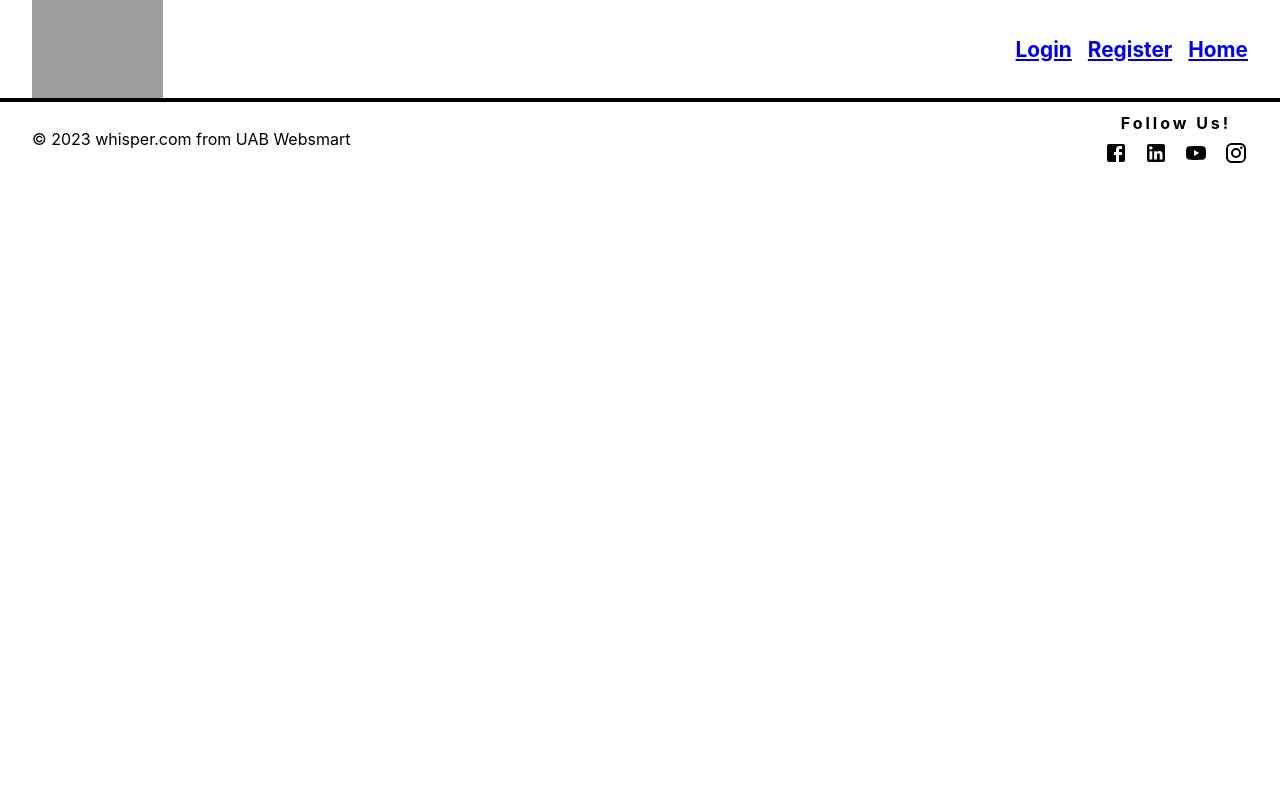
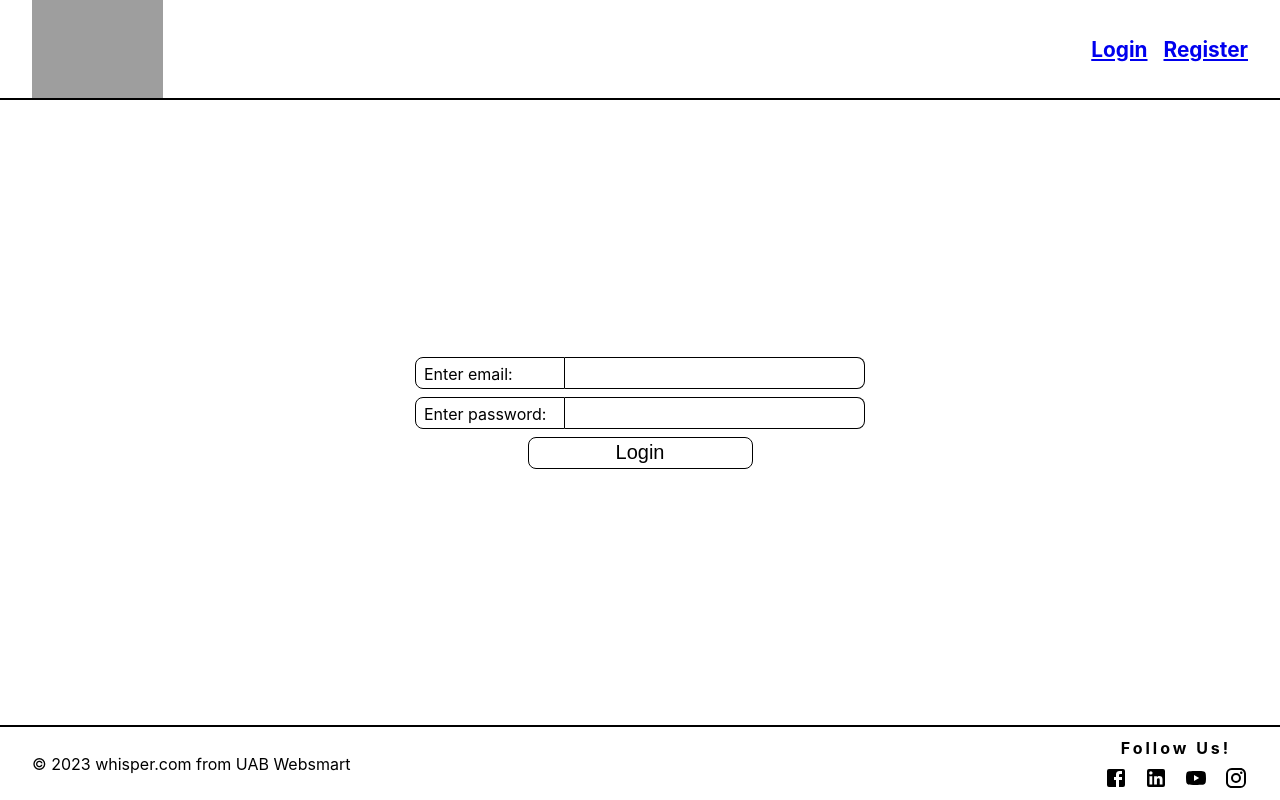
Before and after one commit to donny333/63-paskaita---05.15---react-atsiskaitymas, a React (Create React App) app: page / in a window 1280 px wide. Built offline with nearby package versions, Linux system fonts and the light colour scheme; no server answers; grey boxes are pictures that could not be loaded; the HTML template or start-up script is replaced by a standard one.

Commit message:
sutvarkytos nuorodos susijusios su prisijungimu

```diff
--- a/src/App.jsx
+++ b/src/App.jsx
@@ -1,3 +1,4 @@
+import { useContext } from 'react';
 import './App.css';
 import Footer from './components/organisms/Footer';
 import Header from './components/organisms/Header';
@@ -5,17 +6,24 @@ import Home from './components/pages/Home';
 import Login from './components/pages/Login';
 import Register from './components/pages/Register';
 import { Routes, Route } from 'react-router-dom';
+import UsersContext from './contexts/UsersContext';
 
 const App = () => {
+
+  const { currentUser } = useContext(UsersContext);
+
   return (
     <>
     <Header />
 
     <Routes>
+      {
+        currentUser ?
+        <Route path='/' element={<Home />} /> :
+        <Route path='/' element={<Login />} />
+      }
       <Route path='/login' element={<Login />} />
       <Route path='/register' element={<Register />} />
-      {}
-      <Route path='/home' element={<Home />} />
     </Routes>
 
     <Footer />
--- a/src/components/organisms/Header.jsx
+++ b/src/components/organisms/Header.jsx
@@ -1,5 +1,7 @@
 import styled from "styled-components";
 import { Link } from "react-router-dom";
+import { useContext } from "react";
+import UsersContext from "../../contexts/UsersContext";
 
 const StyledHeader = styled.header`
     display: flex;
@@ -23,15 +25,25 @@ const StyledHeader = styled.header`
 `;
 
 const Header = () => {
+
+    const {currentUser} = useContext(UsersContext);
+    console.log(currentUser)
+
     return (
         <StyledHeader>
             <img src="https://media.discordapp.net/attachments/1101880155149967370/1107562523965804554/donny333_a_logo_for_a_webpage_where_people_posts_their_short_mi_355c4856-f0a9-4b5a-acab-775615ba0104.png?width=1138&height=1138" alt="logo" />
-            <ul>
-                <li><Link to={'/login'}>Login</Link></li>
-                <li><Link to={'/register'}>Register</Link></li>
-                <li><Link to={'/home'}>Home</Link></li>
-                {/* <li><Link to={'/post'}>Post</Link></li> */}
-            </ul>
+            {
+                !currentUser ?
+                <ul>
+                    <li><Link to={'/login'}>Login</Link></li>
+                    <li><Link to={'/register'}>Register</Link></li>
+                </ul>:
+                <ul>
+                    <li><Link to={'/home'}>Home</Link></li>
+                    <li><Link to={'/add-post'}>Add Post</Link></li>
+                </ul>
+
+            }
         </StyledHeader>
      );
 }
--- a/src/components/pages/Login.jsx
+++ b/src/components/pages/Login.jsx
@@ -83,12 +83,10 @@ const Login = () => {
                 setFailedLogin(!failedLogin)
             } else {
                 setCurrentUser(validUser);
-                navigate('/home')
+                navigate('/')
             }
         }
     });
-
-    console.log(currentUser)
 
     return (
         <StyledMain>
```
